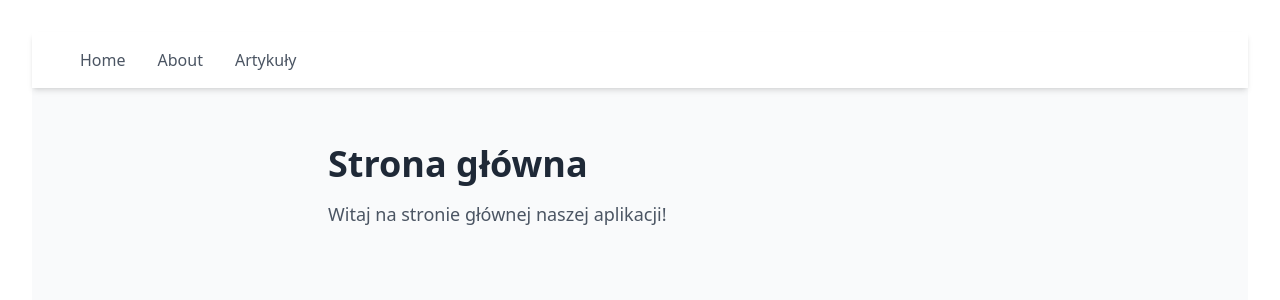
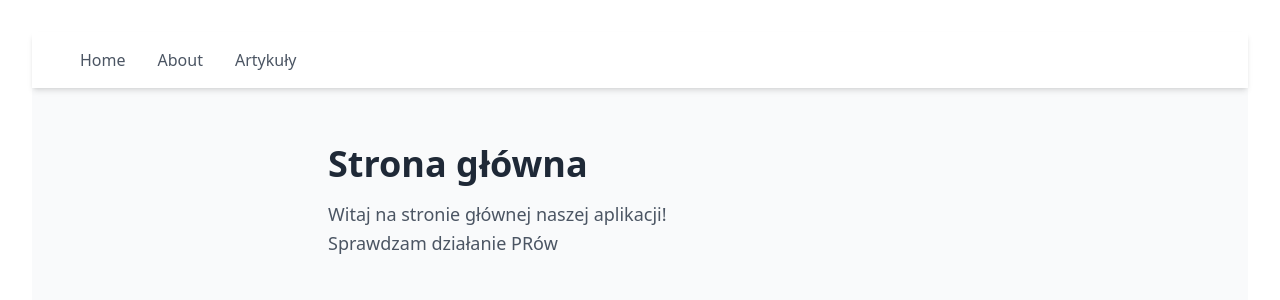
Before and after one commit to tomi5/react-vite-prod-test, a React (Vite) app: page / in a window 1280 px wide. Shown: the top 300 px of the page. Built offline with nearby package versions, Linux system fonts and the light colour scheme.

Commit message:
feat: update Home page layout and components

```diff
--- a/src/pages/Home.tsx
+++ b/src/pages/Home.tsx
@@ -7,6 +7,7 @@
       <p className="text-lg text-gray-600 leading-relaxed">
         Witaj na stronie głównej naszej aplikacji!
       </p>
+      <p className="text-lg text-gray-600 leading-relaxed">Sprawdzam działanie PRów</p>
     </div>
   );
 };
```
